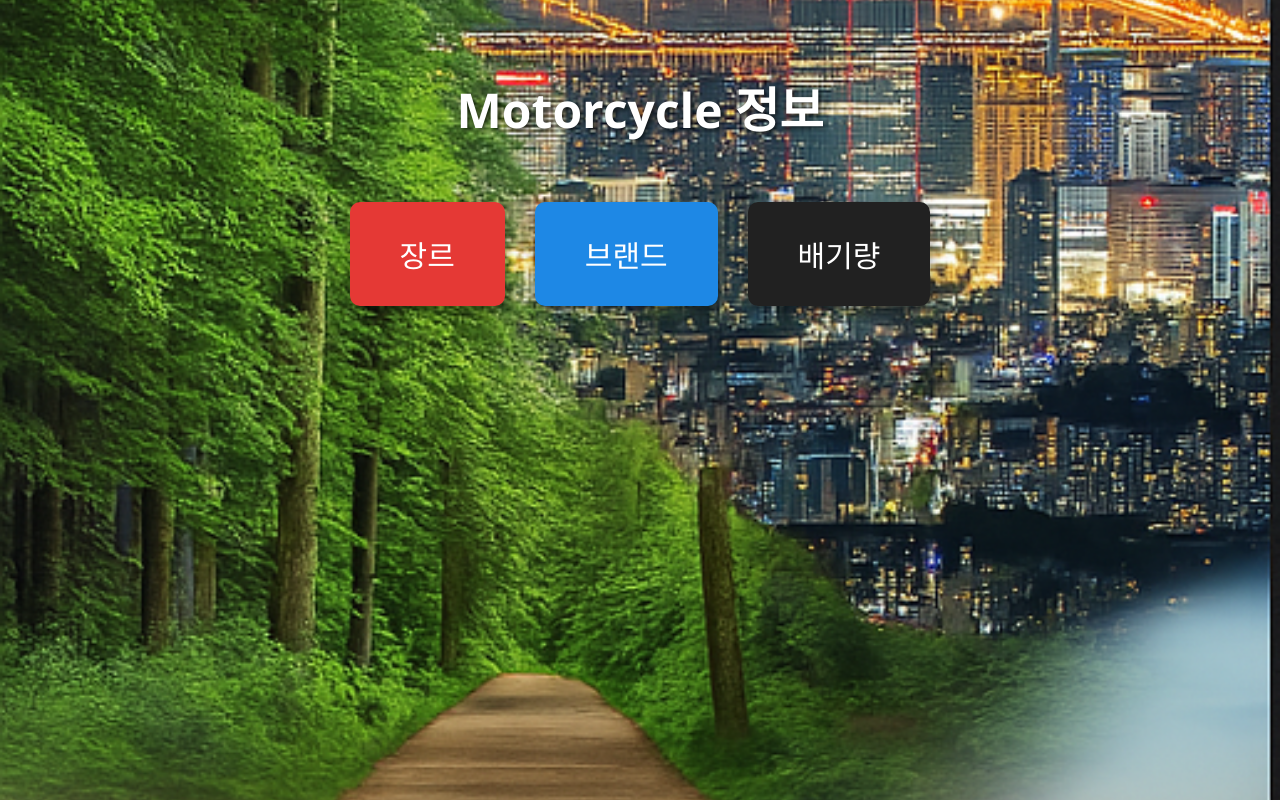
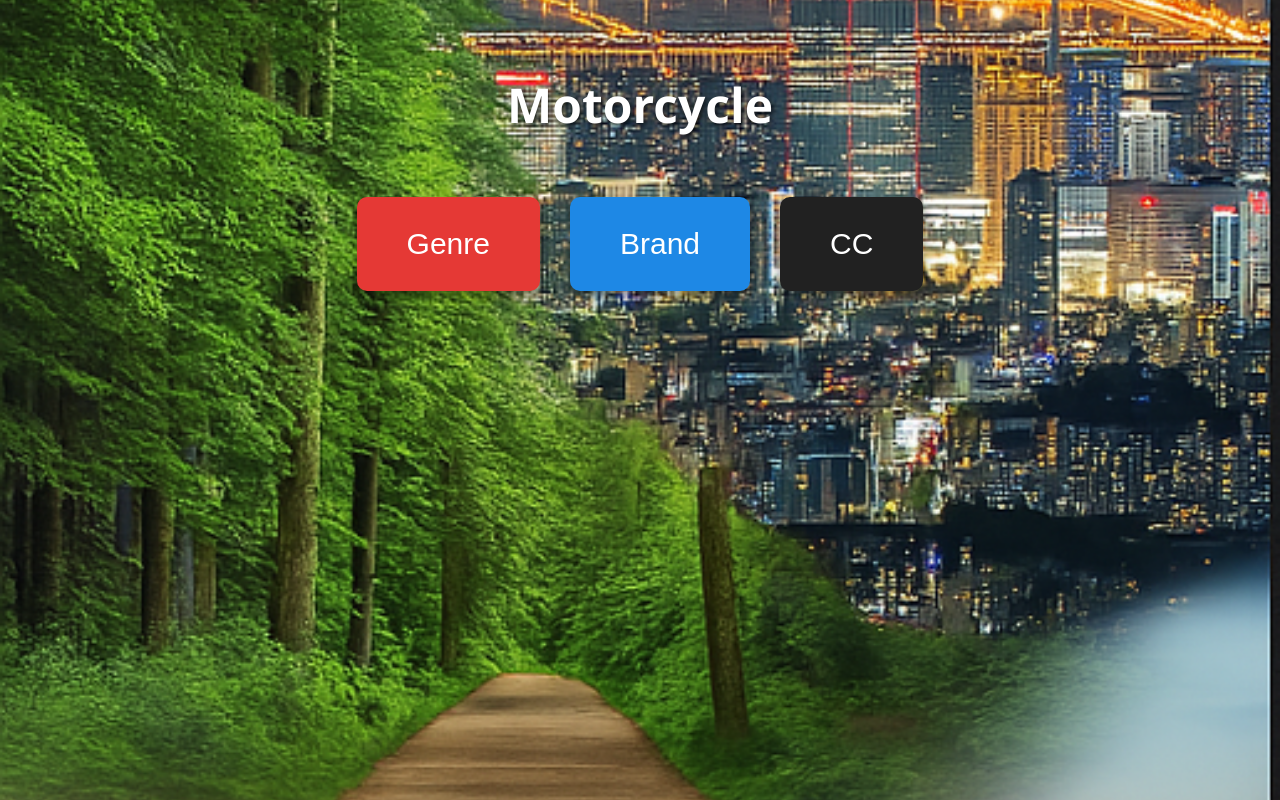
Before and after one commit to emdtks8848/Gear-Ride.github.io, a plain HTML site: page bike.html in a window 1280 px wide. Drawn offline with Linux system fonts and the light colour scheme.

Commit message:
Update bike.html

```diff
--- a/bike.html
+++ b/bike.html
@@ -89,17 +89,17 @@
 </head>
 <body>
 
-  <h1>Motorcycle 정보</h1>
+  <h1>Motorcycle</h1>
 
   <div class="button-container">
-    <button class="toggle-button genre-btn" onclick="toggleSection('genre')">장르</button>
-    <button class="toggle-button brand-btn" onclick="toggleSection('brand')">브랜드</button>
-    <button class="toggle-button cc-btn" onclick="toggleSection('cc')">배기량</button>
+    <button class="toggle-button genre-btn" onclick="toggleSection('genre')">Genre</button>
+    <button class="toggle-button brand-btn" onclick="toggleSection('brand')">Brand</button>
+    <button class="toggle-button cc-btn" onclick="toggleSection('cc')">CC</button>
   </div>
 
   <!-- 장르 -->
   <div id="genre" class="section">
-    <h2>1. Genre(장르)</h2>
+    <h2>1. Genre</h2>
     <hr>
     <ul>
       <li>Sports</li>
@@ -134,7 +134,7 @@
 
   <!-- 배기량 -->
   <div id="cc" class="section">
-    <h2>3. Displacement(배기량)</h2>
+    <h2>3. CC </h2>
     <hr>
     <ul>
       <li>125cc 이하</li>
```
